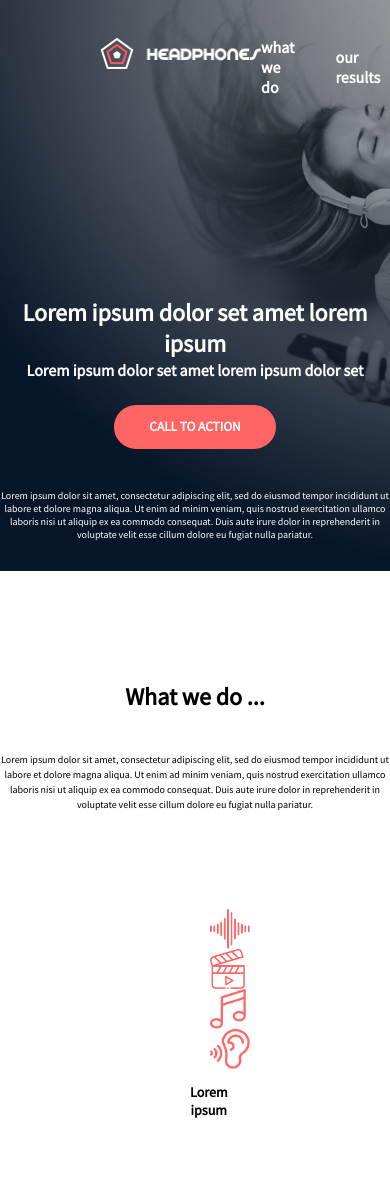
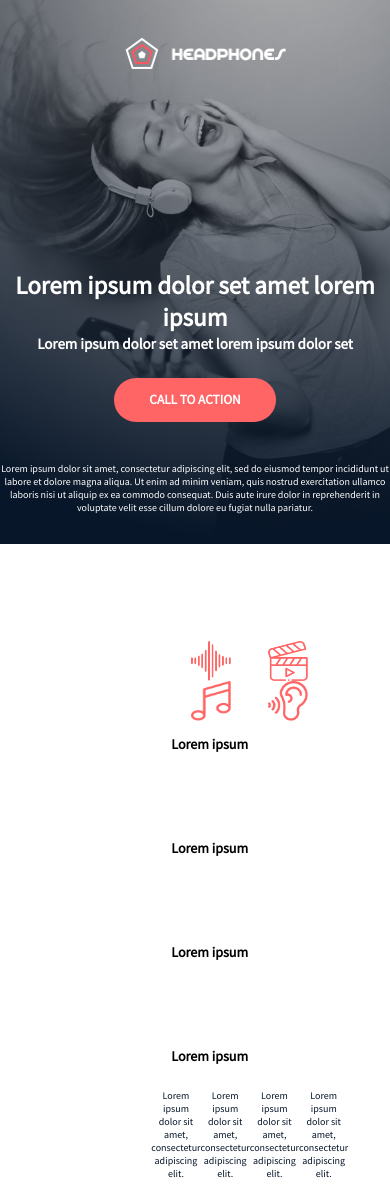
Before and after one commit to Yasmin-Walid/Week5-HTML-CSS, a plain HTML site: page headphones3/index.html in a window 390 px wide. Shown: the top 1193 px of the page. Drawn offline with Linux system fonts and the light colour scheme.

Commit message:
FIRST SEC IN QUERY

```diff
--- a/headphones3/index.html
+++ b/headphones3/index.html
@@ -54,7 +54,7 @@
     </div>
     <!--Background image-->
 
-      <section>
+      <section class="second-section">
         <h2 style="text-align: center; margin-top: 110px">What we do ...</h2>
         <p
           class="sec-parag"
@@ -68,6 +68,8 @@
           in reprehenderit in <br />
           voluptate velit esse cillum dolore eu fugiat nulla pariatur.
         </p>
+
+          <div class="ALL-ICONS">
 
         <div class="icons">
 
@@ -110,6 +112,8 @@
           consectetur adipiscing elit.
         </p>
       </div>
+    </div>
+
 
       </section>
 
--- a/headphones3/styles.css
+++ b/headphones3/styles.css
@@ -10,6 +10,8 @@ body {
 .Background {
   background-image: url(../images/headphones_hero_1.jpg);
   background-size: cover;
+  background-blend-mode: overlay;
+  background-position: center;
 }
 .nav-container {
   display: flex;
@@ -42,6 +44,7 @@ body {
   flex-direction: column;
   text-align: center;
   color: white;
+  width: 100%;
 }
 
 .hero h1 {
@@ -49,6 +52,7 @@ body {
   justify-content: center;
   margin-top: 200px;
   font-family: Source Sans Pro;
+  font-size: 25px;
 }
 
 .first-p {
@@ -58,6 +62,7 @@ body {
   position: relative;
   bottom: 35px;
   font-weight: 700;
+  font-size: 15px;
 }
 
 .reg-button {
@@ -74,7 +79,6 @@ body {
   font-size: 10px;
   color: #ffffff;
   font-family: Source Sans Pro;
-
 }
 .hero button {
   background-color: #ff6565;
@@ -84,6 +88,10 @@ body {
   font-weight: 700;
   font-family: Source Sans Pro;
 }
+
+/* Second section */
+
+
 .icons {
   display: flex;
   flex-wrap: wrap;
@@ -120,21 +128,22 @@ body {
   color: #071629;
   margin-bottom: 100px;
 }
-.third-section{
+.third-section {
   background-image: url(../images/headphones_hero_2.jpg);
   color: white;
   text-align: center;
   background-size: cover;
   background-repeat: no-repeat;
- height: 600px;}
+  height: 600px;
+}
 
-.third-section h2{
+.third-section h2 {
   text-align: center;
   padding-top: 141px;
   padding-bottom: 40px;
 }
 
-.Pentagon-shapes{
+.Pentagon-shapes {
   display: flex;
   justify-content: space-between;
   flex-direction: row;
@@ -144,9 +153,8 @@ margin-left: 200px;
   margin-top: 56px;
   position: relative;
   bottom: 20px;
-
 }
-.above-pent{
+.above-pent {
   display: flex;
   justify-content: space-between;
   flex-direction: row;
@@ -160,7 +168,7 @@ padding-right: 25px;
   padding-left: 25px;
 }
 
-.above-pent-parg{
+.above-pent-parg {
   display: flex;
   justify-content: space-between;
   flex-direction: row;
@@ -174,28 +182,25 @@ padding-left: 25px;
   font-size: 10px;
   text-align: center;
 }
-.contact-us h2{
+.contact-us h2 {
   text-align: center;
   position: relative;
   top: 55px;
-
 }
 
-.form{
+.form {
   display: flex;
   justify-content: space-between;
   flex-direction: column;
-
 }
 
-.contact-us{
+.contact-us {
   display: flex;
   flex-direction: column;
   align-items: center;
   gap: 80px;
-
 }
-.reg-button2{
+.reg-button2 {
   background-color: #ff6565;
   border: none;
   text-align: center;
@@ -209,13 +214,13 @@ padding-left: 25px;
   bottom: 50px;
 }
 
-.footer-background{
+.footer-background {
   background-color: #071629;
   background-size: contain;
   height: 110px;
 }
 
-.contact-logos{
+.contact-logos {
   display: flex;
   flex-direction: row;
   gap: 5px;
@@ -224,11 +229,38 @@ padding-left: 25px;
   margin-right: 90px;
 }
 
-.foot-container{
+.foot-container {
   display: flex;
   flex-direction: row;
   justify-content: space-between;
-
 }
 
-@media only screen and (max-width: 600px)
+@media only screen and (max-width: 480px) {
+  .nav-link {
+    display: none;
+  }
+
+  .nav-container {
+    display: flex;
+    align-items: center;
+    justify-content: center;
+    margin-right: 80px;
+  }
+
+  .Background {
+    background-repeat: no-repeat;
+    background-size: cover;
+    background-blend-mode: overlay;
+    background-position: 35% 65%;
+    width: 100%;
+  }
+
+  .second-section {
+    display: flex;
+    justify-content: center;
+  }
+
+  .hero {
+    padding-right: 5px;
+  }
+}
```
Lines whose indentation alone changed are shown as unchanged.
